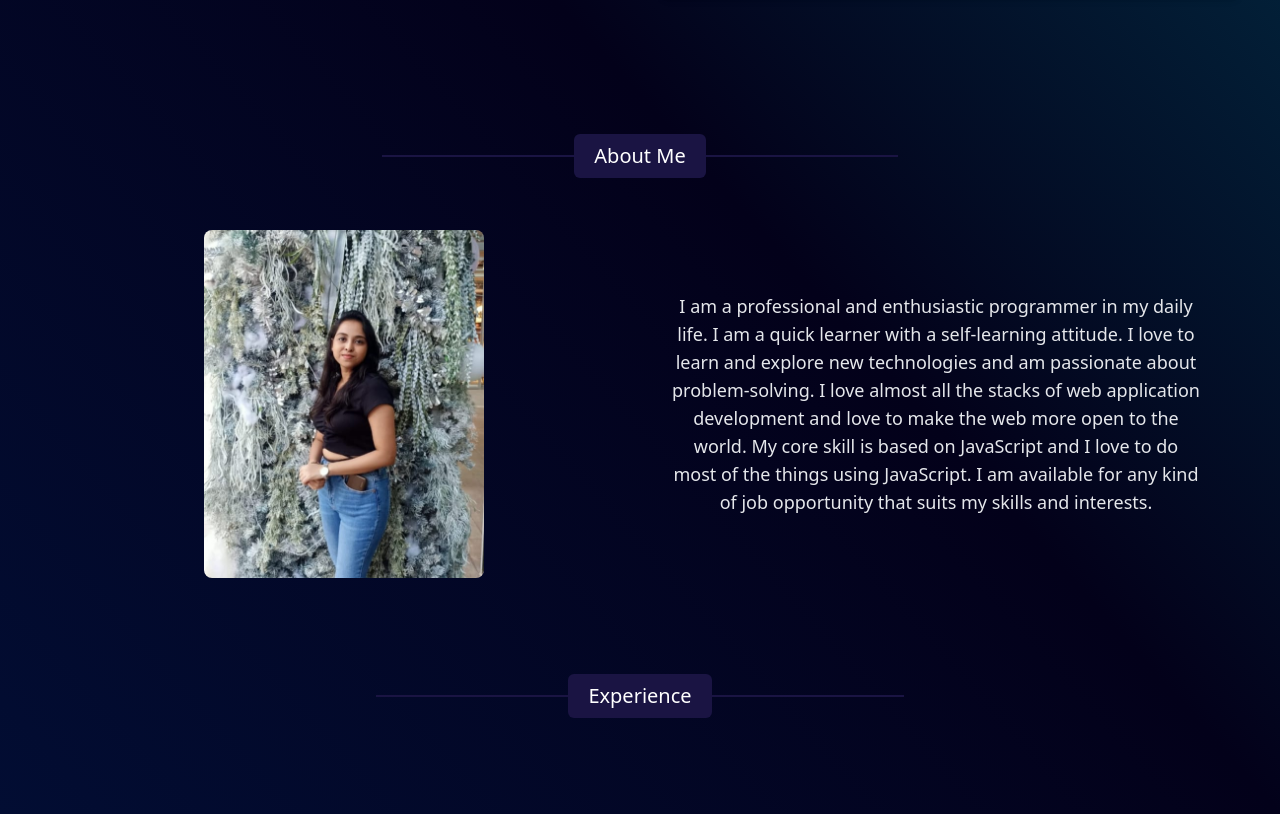
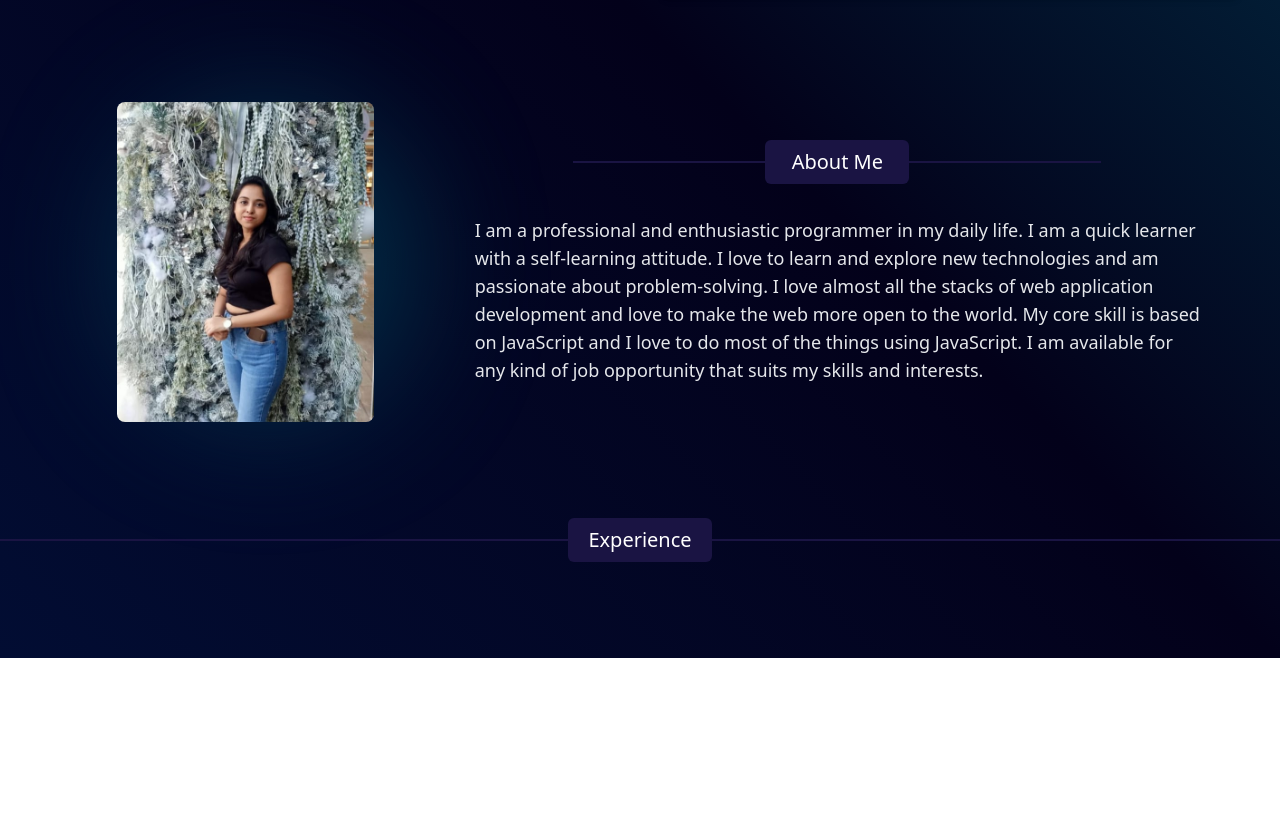
Before and after one commit to Bhoomipatani/Portfolio-Website, a React (Vite) app: page / in a window 1280 px wide. Shown: the part 622-1436 px from the top of the page. After the commit the page ends 1280 px from the top, so only its background shows below. Built offline with nearby package versions, Linux system fonts and the light colour scheme; what tailwindcss-gradients would draw is missing.

Commit message:
about me

```diff
--- a/src/AboutMe/Aboutme.jsx
+++ b/src/AboutMe/Aboutme.jsx
@@ -2,33 +2,31 @@ import { personalData } from "../../utils/data/personalInfo.js";
 
 function Aboutme() {
     return (
-    <div id="about" className="my-12 lg:my-16 mx-20 relative">
-        <div className="flex justify-center my-5 lg:py-8">
-            <div className="flex  items-center">
-                <span className="w-48 h-[2px] bg-button_color"></span>
-                    <span className="bg-button_color w-fit text-white p-2 px-5 text-xl rounded-md">
+        <div id="about" className="relative lg:my-16 mx-20 z-50">
+            <div className="grid grid-cols-1 lg:grid-cols-3 gap-8 lg:gap-16">
+            <div className="lg:col-span-1 flex justify-center items-center order-1">
+                <div className="w-auto h-60 lg:w-auto lg:h-80 relative">
+                <div className="w-[300px] h-80 bg-bg_color_1 rounded-full absolute filter blur-3xl -z-10 opacity-80"></div>
+                <img src={personalData.profile} alt="Bhoomi Patani"  className="w-full h-full rounded-lg"/>
+                </div>
+            </div>
+            <div className="lg:col-span-2 order-2 lg:order-3">
+                <div className="flex flex-col justify-center h-full">
+                <div className="hidden lg:flex justify-center pb-8">
+                    <div className="flex items-center">
+                    <span className="w-48 h-[2px] bg-button_color "></span>
+                    <span className="bg-button_color w-fit min-w-36 text-center text-white p-2 px-5 text-xl rounded-md">
                         About Me
                     </span>
                     <span className="w-48 h-[2px] bg-button_color"></span>
                     </div>
                 </div>
-        <div className="grid grid-cols-1 lg:grid-cols-2 gap-8 lg:gap-16">
-            <div className="flex justify-center items-center order-1">
-                <img
-                src={personalData.profile}
-                width={280}
-                height={280}
-                alt="Bhoomi Patani"
-                className="rounded-lg transition-all duration-1000 cursor-pointer"
-                />
-            </div>
-            <div className="order-2 flex items-center justify-center">
-                <p className="text-gray-200 text-sm lg:text-lg text-center">
+                <p className="text-gray-200 text-md lg:text-lg mb-4 lg:mb-0">
                     {personalData.description}
                 </p>
                 </div>
             </div>
-
+            </div>
         </div>
     );
   };
--- a/src/Experience/Experience.jsx
+++ b/src/Experience/Experience.jsx
@@ -2,14 +2,14 @@ import { personalData } from "../../utils/data/personalInfo.js";
 
 function Experience() {
   return (
-    <div id="about" className="my-12 lg:my-16 mx-20 relative">
+    <div id="experience" className="my-12 lg:my-16 mx-20 relative">
         <div className="flex justify-center my-5 lg:py-8">
-            <div className="flex  items-center">
-                <span className="w-48 h-[2px] bg-button_color"></span>
+            <div className="flex items-center">
+                <span className="w-screen h-[2px] bg-button_color"></span>
                     <span className="bg-button_color w-fit text-white p-2 px-5 text-xl rounded-md">
                         Experience
                     </span>
-                <span className="w-48 h-[2px] bg-button_color"></span>
+                <span className="w-screen h-[2px] bg-button_color"></span>
             </div>
         </div>
 
--- a/src/MainPage/MainPage.jsx
+++ b/src/MainPage/MainPage.jsx
@@ -11,8 +11,8 @@ export default function MainPage(){
         <section className="relative flex flex-col items-center justify-between p-10 ">
             <img src={heroImage} alt="Hero" width={1672} height={495} className="absolute -top-[150px] z-0"/>
             <div className="grid grid-cols-1 items-start lg:grid-cols-2 lg:gap-x-10 gap-y-8">
-                <div className="order-2 lg:order-1 flex flex-col items-start justify-center p-2 pb-20 md:pb-10 lg:pt-10 lg:pl-10 ">
-                    <h1 className="text-4xl font-bold leading-[3.2rem] text-white md:font-extrabold lg:text-[1.5rem] lg:leading-[3.5rem]">
+                <div className="order-2 lg:order-1 flex flex-col items-start justify-center p-2 lg:pt-10 lg:pl-10 ">
+                    <h1 className="text-2xl font-bold leading-[3.2rem] text-white md:font-extrabold lg:text-[1.5rem] lg:leading-[3.5rem]">
                         Hello, This is {' '}
                         <span className="text-pink">{personalData.name}</span>
                     </h1>
```
Also changed, not shown: 1 other file (tests, documents, lock files or other folders). Lines whose indentation alone changed are shown as unchanged.
